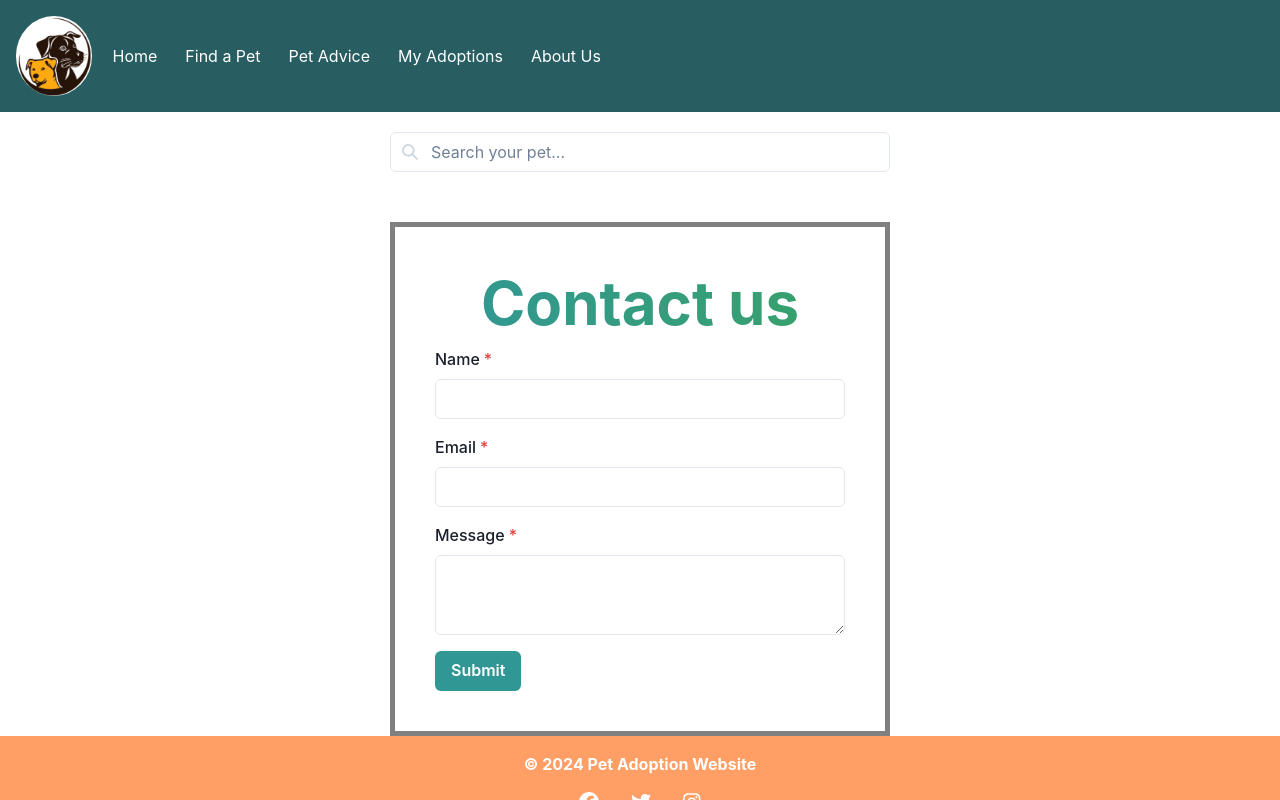
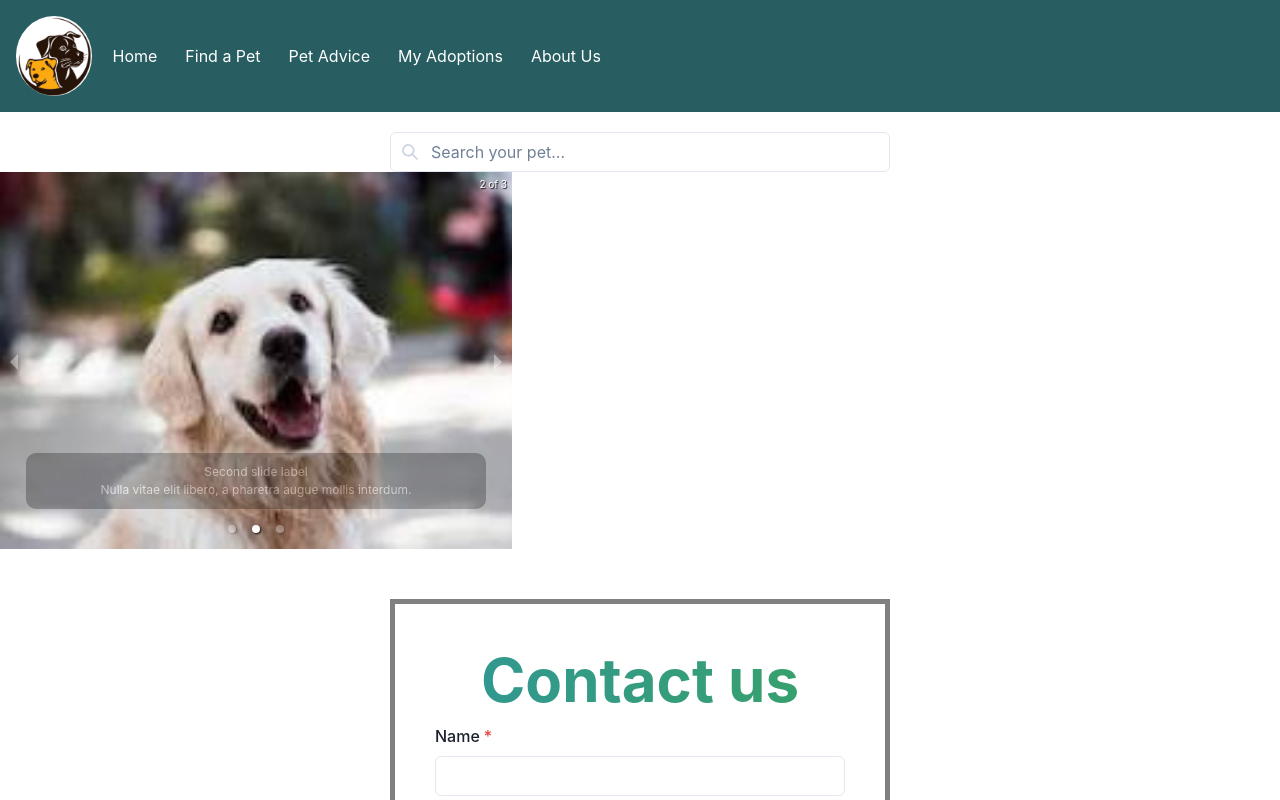
Before and after one commit to longpdev/cs476.project, a React (Vite) app in the folder cs476.project.UI/: page / in a window 1280 px wide. Shown: the top 800 px of the page. Built offline with nearby package versions, Linux system fonts and the light colour scheme; no server answers.

Commit message:
added carousel to homepage

```diff
--- a/cs476.project.UI/src/Pages/HomePage.tsx
+++ b/cs476.project.UI/src/Pages/HomePage.tsx
@@ -1,13 +1,19 @@
 import EnquiryForm from "../components/enquiryForm";
+import { HomePageCarousel } from "../components/homePageCarousel";
 import SearchBar from "../components/SeachBar";
 import { Box } from "@chakra-ui/react";
 
 export default function Header() {
   return (
     <>
-      <Box alignSelf="flex-start"><SearchBar /></Box>
+      <Box alignSelf="flex-start">
+        <SearchBar />
+      </Box>
+      <Box alignItems={"left"}>
+        <HomePageCarousel />
+      </Box>
+
       <EnquiryForm />
-
     </>
   );
 }
--- a/cs476.project.UI/src/components/homePageCarousel.tsx
+++ b/cs476.project.UI/src/components/homePageCarousel.tsx
@@ -1,8 +1,9 @@
 import { Carousel } from "react-responsive-carousel";
+import "react-responsive-carousel/lib/styles/carousel.min.css";
 
-export const homePageCarousel = () => {
+export const HomePageCarousel = () => {
   return (
-    <Carousel showThumbs={false} infiniteLoop autoPlay>
+    <Carousel width="40%" showThumbs={false} infiniteLoop autoPlay>
       <div>
         <img src="src/assets/dog-image.jpg" alt="First slide" />
         <div className="legend">
```
